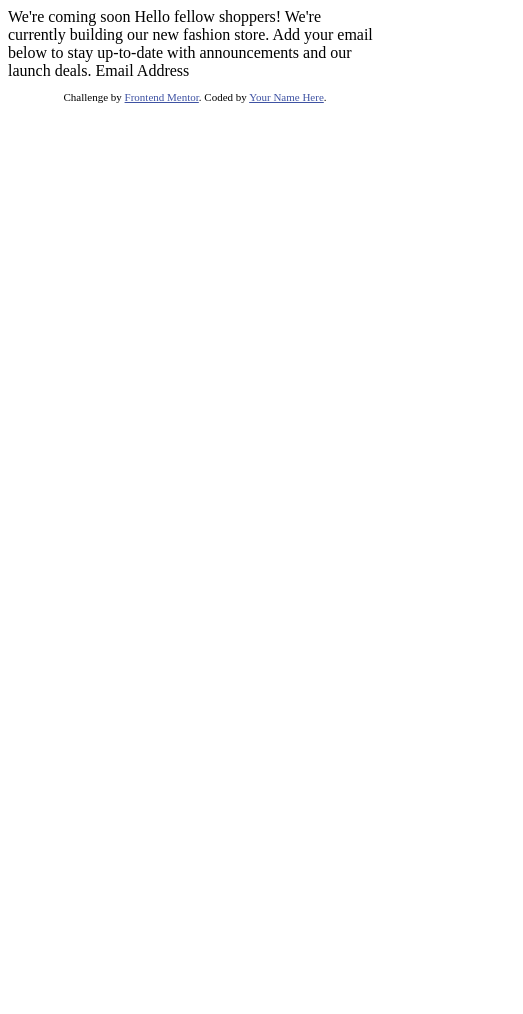
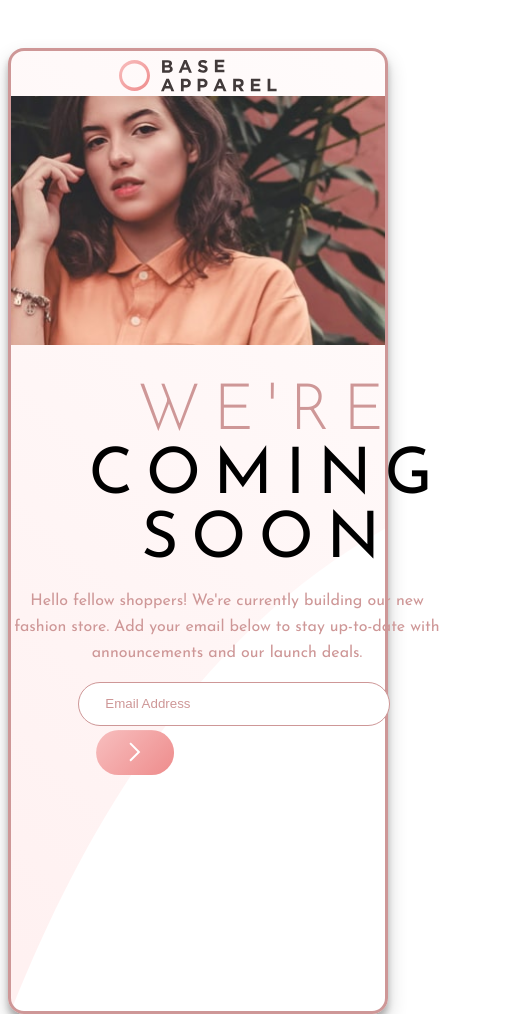
Before and after one commit to Kevo760/comingsoon, a plain HTML site: page index.html in a window 390 px wide. Shown: the top 1014 px of the page, 523 px wide, since content can reach past the window. Before the commit the page ends 844 px from the top, so only its background shows below. Drawn offline with Linux system fonts and the light colour scheme.

Commit message:
Project v1.1.0
-Added Styles
-Added Sections Via Div
-Added Pictures for Desk and Mob
-Added Mobile View
-Styled Email Button

```diff
--- a/index.html
+++ b/index.html
@@ -5,29 +5,43 @@
   <meta name="viewport" content="width=device-width, initial-scale=1.0"> <!-- displays site properly based on user's device -->
 
   <link rel="icon" type="image/png" sizes="32x32" href="./images/favicon-32x32.png">
+  <link rel="preconnect" href="https://fonts.googleapis.com">
+  <link rel="preconnect" href="https://fonts.gstatic.com" crossorigin>
+  <link href="https://fonts.googleapis.com/css2?family=Josefin+Sans:wght@300;400;600&display=swap" rel="stylesheet">
+  <link rel="stylesheet" href="/style.css">
 
   <title>Frontend Mentor | Base Apparel coming soon page</title>
-
-  <!-- Feel free to remove these styles or customise in your own stylesheet 👍 -->
-  <style>
-    .attribution { font-size: 11px; text-align: center; }
-    .attribution a { color: hsl(228, 45%, 44%); }
-  </style>
 </head>
 <body>
+  <div class="soonpage">
 
-  We're coming soon
+    <div class="textsection">
 
-  Hello fellow shoppers! We're currently building our new fashion store.
-  Add your email below to stay up-to-date with announcements and our launch deals.
+    <img src="/images/logo.svg">
 
-  Email Address
+    <div class="heromob">
+      <img src="images/heromob.jpg" class="heromobpic">
+    </div>
 
-  <footer>
-    <p class="attribution">
-      Challenge by <a href="https://www.frontendmentor.io?ref=challenge" target="_blank">Frontend Mentor</a>.
-      Coded by <a href="#">Your Name Here</a>.
+    <h1><span>WE'RE</span> COMING SOON</h1>
+
+    <p>Hello fellow shoppers! We're currently building our new fashion store.
+    Add your email below to stay up-to-date with announcements and our launch deals.
     </p>
-  </footer>
+
+    <form>
+      <input type="email" id="email" placeholder="Email Address">
+      <button><svg xmlns="http://www.w3.org/2000/svg" width="12" height="20"><path fill="none" stroke="#FFF" stroke-width="2" d="M1 1l8.836 8.836L1 18.671"/></svg></button>
+    </form>
+
+      </div>
+
+      <div class="hero">
+        <img src="/images/herodesk.jpg" class="heropic">
+        </div>
+
+
+
+  </div>
 </body>
 </html>
--- /dev/null
+++ b/style.css
@@ -0,0 +1,181 @@
+html {
+    font-family: 'Josefin Sans', sans-serif;
+    font-size: 1em;
+}
+
+body {
+
+}
+
+
+/* =================================== SOON PAGE =============================== */
+.soonpage {
+    width: 100%;
+    height: 100%;
+    max-height: 840px;
+    max-width: 1250px;
+    display: flex;
+    flex-direction: row;
+    border: .2em solid hsl(0, 36%, 70%);
+    margin: 3em auto;
+    border-radius: 1em;
+    background-image: url("/images/bgdesk.svg");
+    background-size: cover;
+    background-repeat: no-repeat;
+    box-shadow: rgba(0, 0, 0, 0.19) 0px 10px 20px, rgba(0, 0, 0, 0.23) 0px 6px 6px;
+}
+/* =================================== SOON PAGE =============================== */
+
+
+/* =================================== TEXT =============================== */
+.textsection {
+    height: 100%;;
+    max-width: 100%;
+    margin-top: 4em;
+    transform: translate(12%);
+}
+
+h1 {
+    font-size: 4em;
+    letter-spacing: .2em;
+    font-weight: 500;
+    width: 10em;
+    margin-top: 1.8em;
+    margin-bottom: 0;
+}
+
+span {
+    color: hsl(0, 36%, 70%);
+    font-weight: 300;
+}
+
+p {
+    color: hsl(0, 36%, 70%);
+    width: 27em;
+    line-height: 1.6;
+}
+/* =================================== TEXT =============================== */
+
+
+/* =================================== HERO SIDE =============================== */
+
+.hero img {
+    height: 100%;
+    width: 100%;
+    margin: 0;
+    border-radius: 0 .8em .8em 0;
+}
+
+.heromob {
+    display: none;
+}
+
+/* =================================== HERO SIDE =============================== */
+
+
+
+/* =================================== FORM/BUTTON =============================== */
+
+input {
+    padding: 1em;
+    border-radius: 2em;
+    padding-left: 2em;
+    padding-right: 13em;
+    border: .1em solid hsl(0, 36%, 70%);
+}
+
+::placeholder {
+    color: hsl(0, 36%, 70%);
+    opacity: 1; /* Firefox */
+  }
+
+  :-ms-input-placeholder { /* Internet Explorer 10-11 */
+   color: hsl(0, 36%, 70%)
+  }
+
+  ::-ms-input-placeholder { /* Microsoft Edge */
+   color: hsl(0, 36%, 70%);
+  }
+
+  button {
+      border-radius: 2em;
+      padding: .9em 2.5em .8em 2.5em;
+      transform: translate(-80%, 9%);
+      border: none;
+      background-image: linear-gradient(135deg, hsl(0, 80%, 86%), hsl(0, 74%, 74%));
+  }
+
+  button:hover {
+    background-image: linear-gradient(135deg, hsl(0, 100%, 98%), hsl(0, 80%, 86%));
+  }
+
+/* =================================== FORM/BUTTON =============================== */
+
+
+/* ################################################ MOBILE ################################## */
+
+@media only screen and (max-width: 965px) {
+
+/* =================================== SOON PAGE =============================== */
+
+.soonpage {
+    height: 100%;
+    max-height: 800px;
+    flex-direction: column;
+    margin: 3em auto;
+    padding-bottom: 15em;
+}
+/* =================================== SOON PAGE =============================== */
+
+
+/* =================================== TEXT =============================== */
+.textsection {
+    transform: none;
+    text-align: center;
+    margin-top: .5em;
+}
+
+h1 {
+    width: 8em;
+    display: inline-block;
+    margin-top: .5em;
+}
+
+span {
+    display: inline-block;
+}
+
+p {
+    color: hsl(0, 36%, 70%);
+    line-height: 1.6;
+    display: inline-block;
+}
+/* =================================== TEXT =============================== */
+
+
+/* =================================== HERO SIDE =============================== */
+
+.hero {
+    display: none;
+}
+
+.heromob {
+    display: block;
+}
+
+.heromob img {
+    height: 50%;
+    width: 100%;
+    margin: 0;
+}
+/* =================================== HERO SIDE =============================== */
+input {
+    padding-left: 2em;
+    padding-right: 8em;
+    margin-left: 5em;
+}
+
+
+
+  }
+/* ######################################## MOBILE ################################## */
```
Also changed, not shown: images/arrow.svg (renamed from images/icon-arrow.svg), images/bgdesk.svg (renamed from images/bg-pattern-desktop.svg), images/error.svg (renamed from images/icon-error.svg), images/herodesk.jpg (renamed from images/hero-desktop.jpg), images/heromob.jpg (renamed from images/hero-mobile.jpg).
